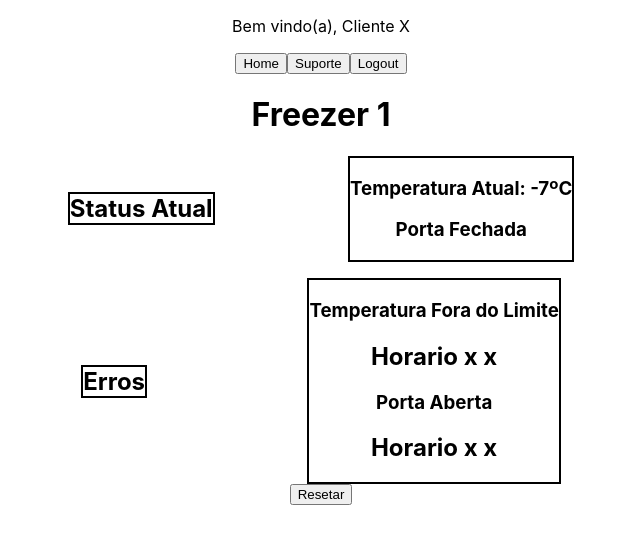
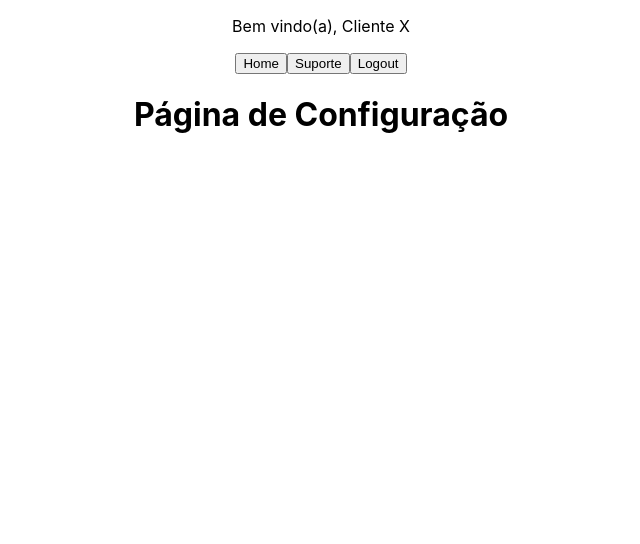
Before and after one commit to Hiagoperoni/CLP-Site, a React (Create React App) app: page /produto/config in a window 1280 px wide. Shown: the top 544 px of the page, without its empty margins (319-959 px from the left). Built offline with nearby package versions, Linux system fonts and the light colour scheme.

Commit message:
Rota para a página de config feita e configurada no botão

```diff
--- a/src/App.js
+++ b/src/App.js
@@ -4,6 +4,7 @@ import Login from './app/frontEnd/Pages/login';
 import Home from './app/frontEnd/Pages/home';
 import Produto from './app/frontEnd/Pages/produto';
 import ZoomProd from './app/frontEnd/Pages/zoom';
+import Config from './app/frontEnd/Pages/config';
 
 function App() {
   return (
@@ -13,6 +14,7 @@ function App() {
         <Route exact path="/home" element={ <Home /> } />
         <Route exact path="/produto" element={ <Produto /> } />
         <Route exact path="/produto/:id" element={ <ZoomProd /> } />
+        <Route exact path="/produto/config" element={ <Config /> } />
       </Routes>
     </div>
   );
--- /dev/null
+++ b/src/app/frontEnd/Pages/config.js
@@ -0,0 +1,13 @@
+import React from 'react';
+import HeaderComp from '../Components/HeaderComp';
+
+function Config() {
+  return(
+    <main>
+      <HeaderComp />
+      <h1>Página de Configuração</h1>
+    </main>
+  )
+}
+
+export default Config;
--- a/src/app/frontEnd/Pages/produto.js
+++ b/src/app/frontEnd/Pages/produto.js
@@ -1,16 +1,21 @@
 import React from 'react';
+import { useNavigate } from 'react-router-dom';
 import zonaUm from '../../backEnd/teste/gerarFreezers.js';
 import FreezerComp from '../Components/FreezerComp';
 import HeaderComp from '../Components/HeaderComp.js';
 import imgConfig from '../Imagens/Configs.png'
 
 function Produto() {
+  const navigate = useNavigate();
+  const goToConfig = () => {
+    return navigate('/produto/config');
+  }
   return (
     <main className="homePage">
       <HeaderComp />
       <h1>Painel da Planta 01</h1>
       <div className="divConfig">
-        <img src={ imgConfig } alt="Configurações" className="imgConfig"/>
+        <img src={ imgConfig } alt="Configurações" className="imgConfig" onClick={ goToConfig }/>
       </div>
       <div className="dispFreezer">
         <div className='uEsquerda'>
```
